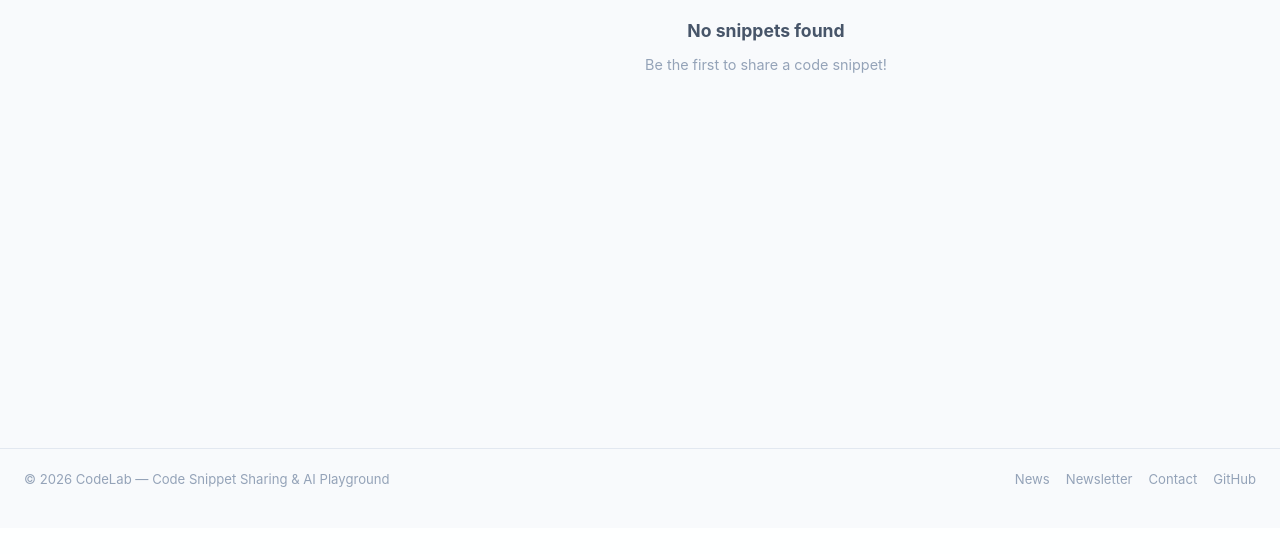
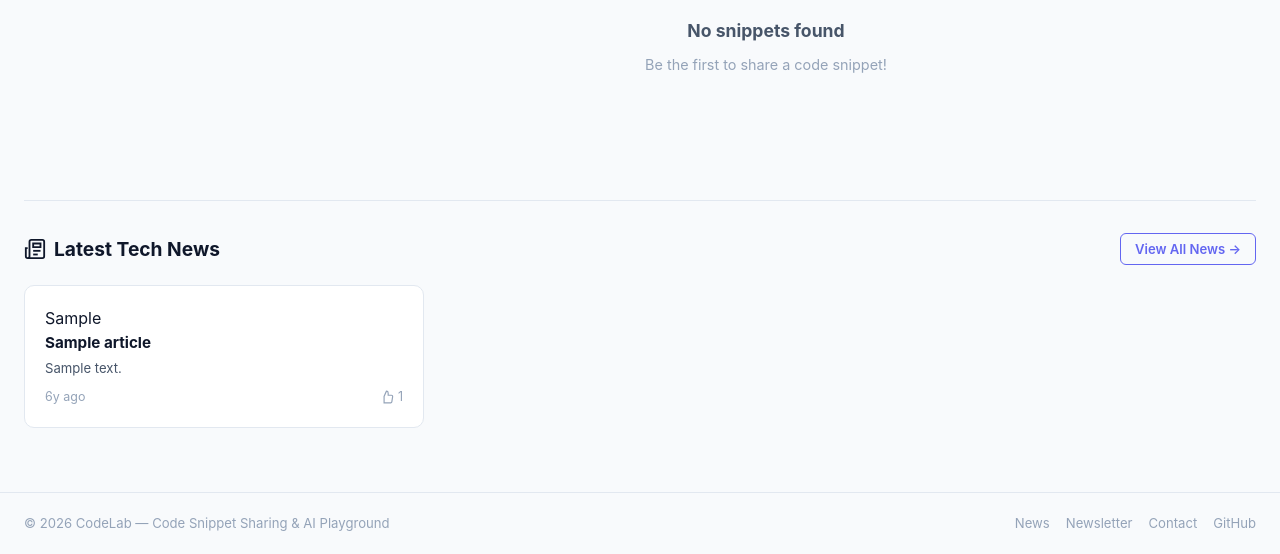
Before and after one commit to SouravGiri-007/codelab, a Flask app: page / in a window 1280 px wide. Shown: the part 272-826 px from the top of the page. Before the commit the page ends 759 px from the top, so only its background shows below. Run offline with Flask 3, Linux system fonts and the light colour scheme; tables that the repository leaves empty hold one stand-in row (values such as "Sample post"); some libraries are stand-ins or nearby versions.

Commit message:
improvements - the explore page with news, working subscribe form, and CSRF error handling will all go live.

```diff
--- a/app/routes/main.py
+++ b/app/routes/main.py
@@ -3,7 +3,7 @@ from flask import (Blueprint, render_template, redirect, url_for, flash,
 from flask_login import login_required, current_user
 from app import db
 from app.forms import SnippetForm, CommentForm
-from app.models import User, Snippet, Tag, Comment, Like, SavedSnippet, tag_association
+from app.models import User, Snippet, Tag, Comment, Like, SavedSnippet, tag_association, NewsArticle
 from app.utils import parse_tags, slugify, language_label, time_ago
 from app.config import Config
 from sqlalchemy import or_
@@ -78,11 +78,22 @@ def index():
         db.func.count(Snippet.id).desc()
     ).all()
 
+    # Get recent news articles for the explore page
+    try:
+        recent_news = NewsArticle.query.filter_by(
+            is_published=True
+        ).order_by(
+            NewsArticle.created_at.desc()
+        ).limit(6).all()
+    except Exception:
+        recent_news = []
+
     return render_template('snippets/explore.html',
                            snippets=snippets,
                            popular_tags=popular_tags,
                            lang_counts=lang_counts,
-                           search=search, lang=lang, tag=tag, sort=sort)
+                           search=search, lang=lang, tag=tag, sort=sort,
+                           recent_news=recent_news)
 
 
 # ─── Snippet Detail ─────────────────────────────────────────────────
--- a/app/static/css/style.css
+++ b/app/static/css/style.css
@@ -1233,6 +1233,143 @@ a:hover { text-decoration: underline; }
 }
 .setting-row:last-child { border-bottom: none; }
 
+/* ─── News on Explore Page ──────────────────────────────────── */
+.news-on-explore {
+    margin-top: 48px;
+    padding-top: 32px;
+    border-top: 1px solid var(--border);
+}
+
+.section-header {
+    display: flex;
+    justify-content: space-between;
+    align-items: center;
+    margin-bottom: 20px;
+}
+
+.section-title {
+    font-size: 1.2rem;
+    font-weight: 700;
+    display: flex;
+    align-items: center;
+}
+
+.btn-outline {
+    background: transparent;
+    color: var(--accent);
+    border: 1px solid var(--accent);
+    padding: 6px 14px;
+    border-radius: var(--radius-sm);
+    font-size: 0.82rem;
+    font-weight: 600;
+    transition: all 0.2s;
+}
+.btn-outline:hover {
+    background: var(--accent-light);
+    color: var(--accent-hover) !important;
+    text-decoration: none;
+}
+
+.news-on-explore .news-grid {
+    display: grid;
+    grid-template-columns: repeat(auto-fill, minmax(300px, 1fr));
+    gap: 16px;
+}
+
+.news-on-explore .news-card-title {
+    font-size: 0.95rem;
+    font-weight: 700;
+    line-height: 1.4;
+    display: -webkit-box;
+    -webkit-line-clamp: 2;
+    -webkit-box-orient: vertical;
+    overflow: hidden;
+}
+
+.news-on-explore .news-card-summary {
+    font-size: 0.82rem;
+    color: var(--text-secondary);
+    line-height: 1.5;
+    display: -webkit-box;
+    -webkit-line-clamp: 2;
+    -webkit-box-orient: vertical;
+    overflow: hidden;
+    flex: 1;
+}
+
+.news-on-explore .news-card-footer {
+    display: flex;
+    justify-content: space-between;
+    align-items: center;
+    font-size: 0.78rem;
+    color: var(--text-muted);
+    margin-top: auto;
+}
+.news-on-explore .news-card-footer span {
+    display: flex;
+    align-items: center;
+    gap: 4px;
+}
+
+.news-on-explore .news-card-time {
+    color: var(--text-muted);
+}
+
+.news-on-explore .news-card-upvotes {
+    display: flex;
+    align-items: center;
+    gap: 3px;
+}
+
+.news-source-hackernews {
+    display: inline-block;
+    padding: 2px 8px;
+    border-radius: 4px;
+    font-size: 0.65rem;
+    font-weight: 700;
+    text-transform: uppercase;
+    letter-spacing: 0.5px;
+    background: #ff6600;
+    color: #fff;
+    width: fit-content;
+}
+.news-source-devto {
+    display: inline-block;
+    padding: 2px 8px;
+    border-radius: 4px;
+    font-size: 0.65rem;
+    font-weight: 700;
+    text-transform: uppercase;
+    letter-spacing: 0.5px;
+    background: #3b49df;
+    color: #fff;
+    width: fit-content;
+}
+.news-source-reddit {
+    display: inline-block;
+    padding: 2px 8px;
+    border-radius: 4px;
+    font-size: 0.65rem;
+    font-weight: 700;
+    text-transform: uppercase;
+    letter-spacing: 0.5px;
+    background: #ff4500;
+    color: #fff;
+    width: fit-content;
+}
+.news-source-default {
+    display: inline-block;
+    padding: 2px 8px;
+    border-radius: 4px;
+    font-size: 0.65rem;
+    font-weight: 700;
+    text-transform: uppercase;
+    letter-spacing: 0.5px;
+    background: var(--accent);
+    color: #fff;
+    width: fit-content;
+}
+
 /* Toggle Switch */
 .toggle-switch {
     position: relative;
--- a/app/templates/snippets/explore.html
+++ b/app/templates/snippets/explore.html
@@ -122,4 +122,40 @@
         {% endif %}
     </div>
 </div>
+
+{% if recent_news %}
+<!-- Latest Tech News Section -->
+<div class="news-on-explore">
+    <div class="section-header">
+        <h2 class="section-title">
+            <svg width="22" height="22" viewBox="0 0 24 24" fill="none" stroke="currentColor" stroke-width="2" style="margin-right:8px;">
+                <path d="M4 22h16a2 2 0 0 0 2-2V4a2 2 0 0 0-2-2H8a2 2 0 0 0-2 2v16a2 2 0 0 1-2 2Zm0 0a2 2 0 0 1-2-2v-9h2"/>
+                <path d="M18 14h-8"/><path d="M15 18h-5"/><path d="M10 6h8v4h-8V6Z"/>
+            </svg>
+            Latest Tech News
+        </h2>
+        <a href="{{ url_for('news.news_list') }}" class="btn btn-sm btn-outline">View All News &rarr;</a>
+    </div>
+    <div class="news-grid">
+        {% for article in recent_news %}
+        <a href="{{ article.source_url }}" target="_blank" rel="noopener" class="news-card">
+            <div class="news-card-source news-source-{{ article.source }}">{{ article.source|title }}</div>
+            <h3 class="news-card-title">{{ article.title }}</h3>
+            {% if article.summary %}
+            <p class="news-card-summary">{{ article.summary|truncate(150) }}</p>
+            {% endif %}
+            <div class="news-card-footer">
+                <span class="news-card-time">{{ time_ago(article.created_at) }}</span>
+                <span class="news-card-upvotes">
+                    <svg width="14" height="14" viewBox="0 0 24 24" fill="none" stroke="currentColor" stroke-width="2">
+                        <path d="M14 9V5a3 3 0 0 0-3-3l-4 9v11h11.28a2 2 0 0 0 2-1.7l1.38-9a2 2 0 0 0-2-2.3H14z"/>
+                    </svg>
+                    {{ article.upvotes }}
+                </span>
+            </div>
+        </a>
+        {% endfor %}
+    </div>
+</div>
+{% endif %}
 {% endblock %}
--- a/app/templates/subscription/subscribe.html
+++ b/app/templates/subscription/subscribe.html
@@ -1,6 +1,6 @@
 {% extends "base.html" %}
 
-{% block title %}Subscribe — CodeLab News{% endblock %}
+{% block title %}Subscribe - CodeLab News{% endblock %}
 
 {% block content %}
 <div class="subscribe-page" style="max-width:520px;margin:40px auto;padding:0 20px;">
@@ -10,7 +10,7 @@
         </div>
         <h1 style="margin:0 0 8px;">Stay Updated</h1>
         <p class="text-secondary" style="margin:0 0 24px;">
-            Get the latest coding news from Hacker News, Dev.to, and Reddit —
+            Get the latest coding news from Hacker News, Dev.to, and Reddit -
             summarized by AI and delivered to your inbox.
         </p>
 
```
Also changed, not shown: app/errors.py (+12 -1 lines).
